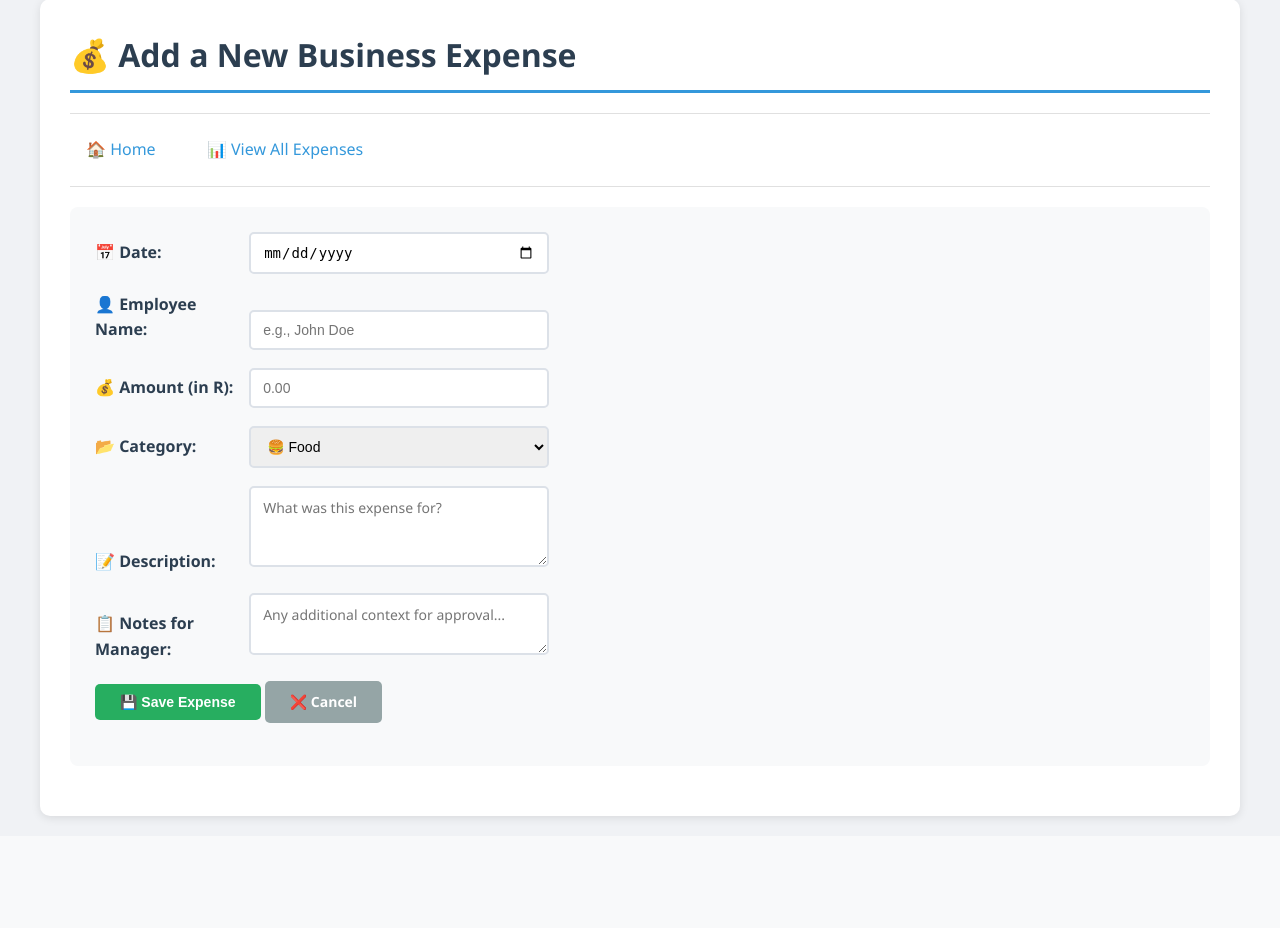
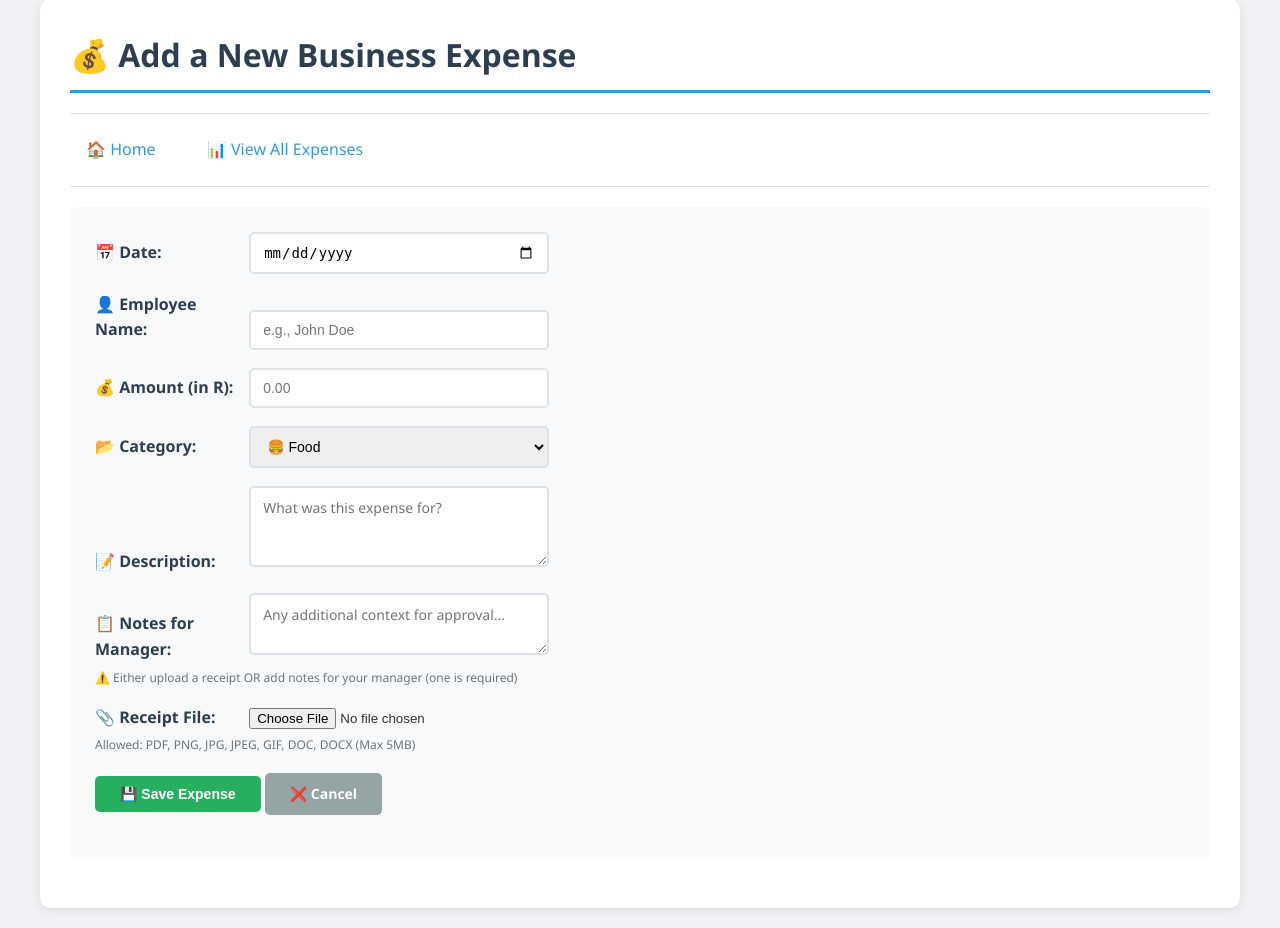
Before and after one commit to juliusramashia-max/business-expense-tracker, a Flask app: page /add in a window 1280 px wide. Shown: the part 21-949 px from the top of the page. Before the commit the page ends 843 px from the top, so only its background shows below. Run offline with Flask 3, Linux system fonts and the light colour scheme.

Commit message:
Added receipt upload functionality with validation

```diff
--- a/app.py
+++ b/app.py
@@ -1,33 +1,53 @@
-# app.py - Updated for PythonAnywhere deployment
+# app.py - Complete Business Expense Tracker with Receipt Uploads
 
-from flask import Flask, render_template, redirect, url_for, request, flash
+from flask import Flask, render_template, redirect, url_for, request, flash, send_from_directory
 from flask_sqlalchemy import SQLAlchemy
 from datetime import datetime
 from sqlalchemy import func
-import os  # NEW: For environment variables
+import os
+from werkzeug.utils import secure_filename
 
 app = Flask(__name__)
-app.secret_key = 'your-secret-key-here'  # Change this to something unique!
+app.secret_key = 'your-secret-key-here'
 
 # ============================================
-# DATABASE SETUP - Updated for PythonAnywhere
+# DATABASE SETUP
 # ============================================
 
-# Use absolute path for database on PythonAnywhere
-# This works both locally and on PythonAnywhere
 basedir = os.path.abspath(os.path.dirname(__file__))
 db_path = os.path.join(basedir, 'instance', 'expenses.db')
-
-# Ensure the instance directory exists
 os.makedirs(os.path.dirname(db_path), exist_ok=True)
 
 app.config['SQLALCHEMY_DATABASE_URI'] = f'sqlite:///{db_path}'
 app.config['SQLALCHEMY_TRACK_MODIFICATIONS'] = False
 
+# ============================================
+# FILE UPLOAD CONFIGURATION
+# ============================================
+
+UPLOAD_FOLDER = os.path.join(basedir, 'uploads')
+ALLOWED_EXTENSIONS = {'pdf', 'png', 'jpg', 'jpeg', 'gif', 'doc', 'docx'}
+MAX_CONTENT_LENGTH = 5 * 1024 * 1024  # 5MB limit
+
+app.config['UPLOAD_FOLDER'] = UPLOAD_FOLDER
+app.config['MAX_CONTENT_LENGTH'] = MAX_CONTENT_LENGTH
+
+# Create upload folder if it doesn't exist
+os.makedirs(UPLOAD_FOLDER, exist_ok=True)
+
 db = SQLAlchemy(app)
 
 # ============================================
-# DATABASE TABLE (unchanged)
+# FILE UPLOAD HELPER FUNCTIONS
+# ============================================
+
+def allowed_file(filename):
+    """Check if the file has an allowed extension"""
+    return '.' in filename and \
+           filename.rsplit('.', 1)[1].lower() in ALLOWED_EXTENSIONS
+
+# ============================================
+# DATABASE MODEL
 # ============================================
 
 class Expense(db.Model):
@@ -38,13 +58,14 @@ class Expense(db.Model):
     category = db.Column(db.String(50), nullable=False)
     description = db.Column(db.String(200), nullable=True)
     approval_notes = db.Column(db.String(200), nullable=True)
+    receipt_file = db.Column(db.String(200), nullable=True)
     created_at = db.Column(db.DateTime, default=datetime.utcnow)
 
     def __repr__(self):
         return f'<Expense {self.id}: {self.person} - R{self.amount}>'
 
 # ============================================
-# ROUTES (unchanged from your working version)
+# ROUTES
 # ============================================
 
 @app.route('/')
@@ -64,13 +85,32 @@ def submit_expense():
     description = request.form.get('description')
     approval_notes = request.form.get('approval_notes')
 
+    # Handle file upload
+    receipt_file = None
+    if 'receipt' in request.files:
+        file = request.files['receipt']
+        if file and file.filename != '' and allowed_file(file.filename):
+            # Secure the filename
+            filename = secure_filename(file.filename)
+            # Add timestamp to make it unique
+            unique_filename = f"{datetime.now().strftime('%Y%m%d%H%M%S')}_{filename}"
+            # Save the file
+            file.save(os.path.join(app.config['UPLOAD_FOLDER'], unique_filename))
+            receipt_file = unique_filename
+
+    # Validation: require either receipt or approval notes
+    if not receipt_file and not approval_notes:
+        flash('Please either upload a receipt or add notes for your manager.', 'error')
+        return redirect(url_for('add_expense'))
+
     new_expense = Expense(
         date=date,
         person=person,
         amount=float(amount),
         category=category,
         description=description,
-        approval_notes=approval_notes
+        approval_notes=approval_notes,
+        receipt_file=receipt_file
     )
 
     db.session.add(new_expense)
@@ -216,12 +256,18 @@ def view_expenses():
                         <th>Category</th>
                         <th>Description</th>
                         <th>Notes</th>
+                        <th>Receipt</th>
+                        <th>Actions</th>
                     </tr>
                 </thead>
                 <tbody>
         """
 
         for expense in filtered_expenses:
+            receipt_html = '-'
+            if expense.receipt_file:
+                receipt_html = f'<a href="/uploads/{expense.receipt_file}" target="_blank">📄 View</a>'
+
             html += f"""
                 <tr>
                     <td>{expense.id}</td>
@@ -231,12 +277,29 @@ def view_expenses():
                     <td>{expense.category}</td>
                     <td>{expense.description or '-'}</td>
                     <td>{expense.approval_notes or '-'}</td>
+                    <td>{receipt_html}</td>
+                    <td>
+                        <a href="/edit/{expense.id}" class="btn btn-primary" style="padding: 5px 10px; font-size: 12px; text-decoration: none; color: white; background: #3498db; border-radius: 4px;">✏️ Edit</a>
+                        <button onclick="confirmDelete({expense.id})" class="btn btn-danger" style="padding: 5px 10px; font-size: 12px; color: white; background: #e74c3c; border: none; border-radius: 4px; cursor: pointer;">🗑️ Delete</button>
+                    </td>
                 </tr>
             """
 
         html += """
                 </tbody>
             </table>
+
+            <script>
+                function confirmDelete(expenseId) {
+                    if (confirm('Are you sure you want to delete this expense? This action cannot be undone!')) {
+                        var form = document.createElement('form');
+                        form.method = 'POST';
+                        form.action = '/delete/' + expenseId;
+                        document.body.appendChild(form);
+                        form.submit();
+                    }
+                }
+            </script>
         """
 
         html += f"""
@@ -260,6 +323,195 @@ def view_expenses():
     return html
 
 # ============================================
+# EDIT EXPENSE
+# ============================================
+
+def render_edit_form(expense):
+    """Helper function to render the edit form"""
+    html = """
+    <!DOCTYPE html>
+    <html>
+    <head>
+        <title>Edit Expense</title>
+        <link rel="stylesheet" href="/static/style.css">
+    </head>
+    <body>
+        <div class="container">
+            <h1>✏️ Edit Expense #{expense_id}</h1>
+
+            <div class="nav-links">
+                <a href="/">🏠 Home</a>
+                <a href="/expenses">📊 View All Expenses</a>
+            </div>
+
+            <form action="/edit/{expense_id}" method="POST" enctype="multipart/form-data">
+                <div class="form-group">
+                    <label for="date">📅 Date:</label>
+                    <input type="date" id="date" name="date" value="{date}" required>
+                </div>
+
+                <div class="form-group">
+                    <label for="person">👤 Employee Name:</label>
+                    <input type="text" id="person" name="person" value="{person}" required>
+                </div>
+
+                <div class="form-group">
+                    <label for="amount">💰 Amount (in R):</label>
+                    <input type="number" id="amount" name="amount" step="0.01" value="{amount}" required>
+                </div>
+
+                <div class="form-group">
+                    <label for="category">📂 Category:</label>
+                    <select id="category" name="category" required>
+                        <option value="Food" {food_selected}>🍔 Food</option>
+                        <option value="Transport" {transport_selected}>🚗 Transport</option>
+                        <option value="Office Supplies" {office_selected}>📎 Office Supplies</option>
+                        <option value="Software" {software_selected}>💻 Software</option>
+                        <option value="Other" {other_selected}>📦 Other</option>
+                    </select>
+                </div>
+
+                <div class="form-group">
+                    <label for="description">📝 Description:</label>
+                    <textarea id="description" name="description" rows="3">{description}</textarea>
+                </div>
+
+                <div class="form-group">
+                    <label for="approval_notes">📋 Notes for Manager:</label>
+                    <textarea id="approval_notes" name="approval_notes" rows="2">{approval_notes}</textarea>
+                </div>
+
+                <div class="form-group">
+                    <label for="receipt">📎 Receipt File:</label>
+                    <input type="file" id="receipt" name="receipt" accept=".pdf,.png,.jpg,.jpeg,.gif,.doc,.docx">
+    """
+
+    if expense.receipt_file:
+        html += f"""
+                    <div style="margin-top: 5px; color: #28a745;">
+                        📄 Current file: {expense.receipt_file}
+                        <a href="/delete_receipt/{expense.id}" style="color: #dc3545; margin-left: 10px;" onclick="return confirm('Delete this receipt?')">🗑️ Remove</a>
+                    </div>
+        """
+
+    html += """
+                </div>
+
+                <div class="form-group">
+                    <button type="submit" class="btn btn-success">💾 Update Expense</button>
+                    <a href="/expenses" class="btn btn-secondary">❌ Cancel</a>
+                </div>
+            </form>
+        </div>
+    </body>
+    </html>
+    """.format(
+        expense_id=expense.id,
+        date=expense.date,
+        person=expense.person,
+        amount=expense.amount,
+        description=expense.description or '',
+        approval_notes=expense.approval_notes or '',
+        food_selected='selected' if expense.category == 'Food' else '',
+        transport_selected='selected' if expense.category == 'Transport' else '',
+        office_selected='selected' if expense.category == 'Office Supplies' else '',
+        software_selected='selected' if expense.category == 'Software' else '',
+        other_selected='selected' if expense.category == 'Other' else ''
+    )
+
+    return html
+
+@app.route('/edit/<int:expense_id>', methods=['GET', 'POST'])
+def edit_expense(expense_id):
+    expense = Expense.query.get_or_404(expense_id)
+
+    if request.method == 'POST':
+        # Update fields
+        expense.date = request.form.get('date')
+        expense.person = request.form.get('person')
+        expense.amount = float(request.form.get('amount'))
+        expense.category = request.form.get('category')
+        expense.description = request.form.get('description')
+        expense.approval_notes = request.form.get('approval_notes')
+
+        # Handle file upload
+        if 'receipt' in request.files:
+            file = request.files['receipt']
+            if file and file.filename != '' and allowed_file(file.filename):
+                # Delete old file if it exists
+                if expense.receipt_file:
+                    old_path = os.path.join(app.config['UPLOAD_FOLDER'], expense.receipt_file)
+                    if os.path.exists(old_path):
+                        os.remove(old_path)
+
+                # Save new file
+                filename = secure_filename(file.filename)
+                unique_filename = f"{datetime.now().strftime('%Y%m%d%H%M%S')}_{filename}"
+                file.save(os.path.join(app.config['UPLOAD_FOLDER'], unique_filename))
+                expense.receipt_file = unique_filename
+
+        # Validation: require either receipt or approval notes
+        if not expense.receipt_file and not expense.approval_notes:
+            flash('Please either upload a receipt or add notes for your manager.', 'error')
+            return render_edit_form(expense)
+
+        db.session.commit()
+
+        flash(f'Expense #{expense.id} updated successfully!', 'success')
+        return redirect(url_for('view_expenses'))
+
+    return render_edit_form(expense)
+
+# ============================================
+# DELETE EXPENSE
+# ============================================
+
+@app.route('/delete/<int:expense_id>', methods=['POST'])
+def delete_expense(expense_id):
+    expense = Expense.query.get_or_404(expense_id)
+
+    # Delete the receipt file if it exists
+    if expense.receipt_file:
+        filepath = os.path.join(app.config['UPLOAD_FOLDER'], expense.receipt_file)
+        if os.path.exists(filepath):
+            os.remove(filepath)
+
+    expense_info = f"{expense.person} - R{expense.amount} ({expense.category})"
+
+    db.session.delete(expense)
+    db.session.commit()
+
+    flash(f'Expense #{expense_id} ({expense_info}) deleted successfully!', 'success')
+    return redirect(url_for('view_expenses'))
+
+# ============================================
+# DELETE RECEIPT
+# ============================================
+
+@app.route('/delete_receipt/<int:expense_id>')
+def delete_receipt(expense_id):
+    expense = Expense.query.get_or_404(expense_id)
+
+    if expense.receipt_file:
+        filepath = os.path.join(app.config['UPLOAD_FOLDER'], expense.receipt_file)
+        if os.path.exists(filepath):
+            os.remove(filepath)
+        expense.receipt_file = None
+        db.session.commit()
+        flash('Receipt removed successfully!', 'success')
+
+    return redirect(url_for('edit_expense', expense_id=expense_id))
+
+# ============================================
+# SERVE UPLOADED FILES
+# ============================================
+
+@app.route('/uploads/<filename>')
+def uploaded_file(filename):
+    """Serve uploaded files"""
+    return send_from_directory(app.config['UPLOAD_FOLDER'], filename)
+
+# ============================================
 # CREATE DATABASE TABLES
 # ============================================
 
--- a/templates/add_expense.html
+++ b/templates/add_expense.html
@@ -3,7 +3,6 @@
 <html>
 <head>
     <title>Add Business Expense</title>
-    <!-- Link to CSS file -->
     <link rel="stylesheet" href="{{ url_for('static', filename='style.css') }}">
 </head>
 <body>
@@ -26,7 +25,8 @@
             <a href="/expenses">📊 View All Expenses</a>
         </div>
 
-        <form action="/submit_expense" method="POST">
+        <!-- IMPORTANT: enctype="multipart/form-data" is REQUIRED for file uploads -->
+        <form action="/submit_expense" method="POST" enctype="multipart/form-data">
             <div class="form-group">
                 <label for="date">📅 Date:</label>
                 <input type="date" id="date" name="date" required>
@@ -61,6 +61,20 @@
             <div class="form-group">
                 <label for="approval_notes">📋 Notes for Manager:</label>
                 <textarea id="approval_notes" name="approval_notes" rows="2" placeholder="Any additional context for approval..."></textarea>
+                <div style="font-size: 12px; color: #6c757d; margin-top: 5px;">
+                    ⚠️ Either upload a receipt OR add notes for your manager (one is required)
+                </div>
+            </div>
+
+            <!-- ============================================ -->
+            <!-- RECEIPT UPLOAD FIELD - THIS WAS MISSING!    -->
+            <!-- ============================================ -->
+            <div class="form-group">
+                <label for="receipt">📎 Receipt File:</label>
+                <input type="file" id="receipt" name="receipt" accept=".pdf,.png,.jpg,.jpeg,.gif,.doc,.docx">
+                <div style="font-size: 12px; color: #6c757d; margin-top: 5px;">
+                    Allowed: PDF, PNG, JPG, JPEG, GIF, DOC, DOCX (Max 5MB)
+                </div>
             </div>
 
             <div class="form-group">
```
Also changed, not shown: clear_data.py (added, +12 -0 lines), migrate_db.py (added, +31 -0 lines), uploads/20260905152417_Brown_Minimalist_Beauty_YouTube_Channel_Art_7.png (added), uploads/20260905154314_Brown_Minimalist_Beauty_YouTube_Channel_Art_7.png (added), uploads/20260905155835_Brown_Minimalist_Beauty_YouTube_Channel_Art_7.png (added).
